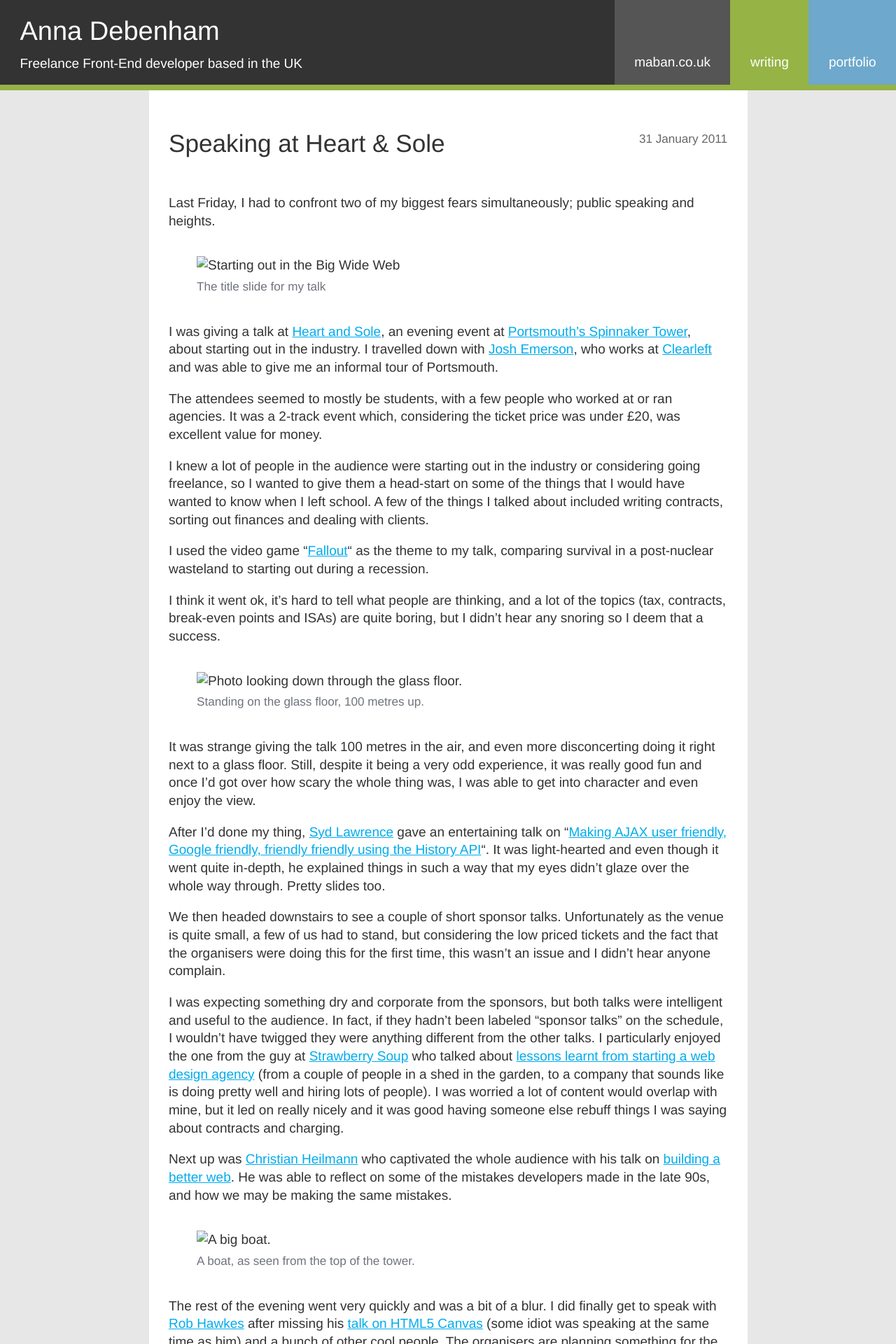
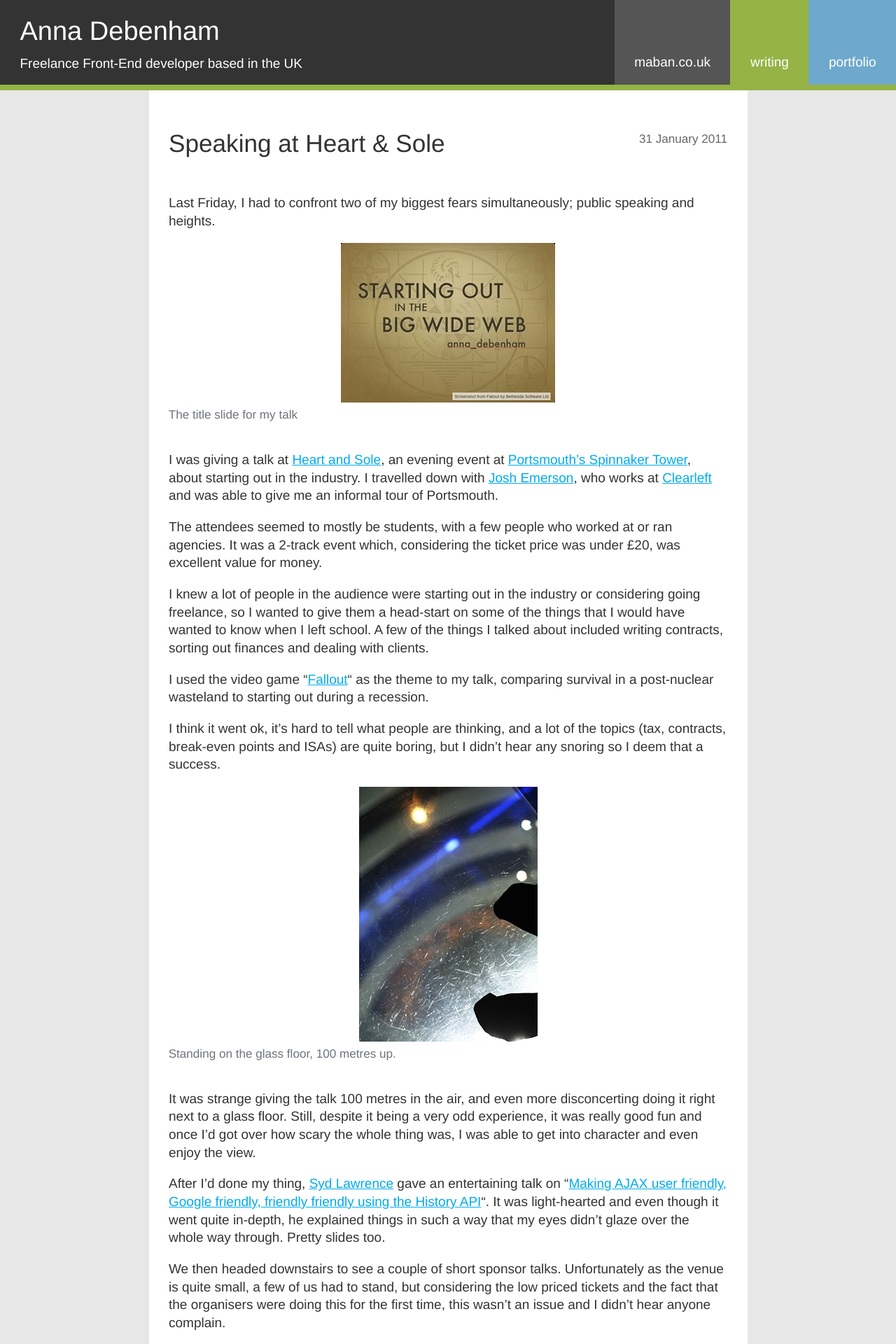
Before and after one commit to maban/maban, a Jekyll site: the page built from _posts/2011-01-31-46.html, in a window 1280 px wide. Shown: the top 1920 px of the page at 70% size. Built offline with Jekyll 4.4.1, drawn with Linux system fonts in a browser that asks for light colours.

Commit message:
Clean up 46

```diff
--- a/_posts/2011-01-31-46.html
+++ b/_posts/2011-01-31-46.html
@@ -1,14 +1,15 @@
 ---
 layout: post
 title: Speaking at Heart &amp; Sole
+color:
 ---
 
 <p>Last Friday, I had to confront two of my biggest fears simultaneously; public speaking and heights.</p>
 
-<p>	<figure class="pullout">
-	<img src="image/article/slide-starting-out.jpg" alt="Starting out in the Big Wide Web" />
+<figure class="full">
+	<img src="/image/slide-starting-out.jpg" alt="Starting out in the Big Wide Web" />
 	<figcaption>The title slide for my talk</figcaption>
-</figure></p>
+</figure>
 
 <p>I was giving a talk at <a href="http://lanyrd.com/2011/heartandsole/">Heart and Sole</a>, an evening event at <a href="http://www.spinnakertower.co.uk/">Portsmouth&#8217;s Spinnaker Tower</a>, about starting out in the industry. I travelled down with <a href="http://joshemerson.co.uk/">Josh Emerson</a>, who works at <a href="http://clearleft.com/">Clearleft</a> and was able to give me an informal tour of Portsmouth.</p>
 
@@ -20,10 +21,10 @@ title: Speaking at Heart &amp; Sole
 
 <p>I think it went ok, it&#8217;s hard to tell what people are thinking, and a lot of the topics (tax, contracts, break-even points and <span class="caps">ISA</span>s) are quite boring, but I didn&#8217;t hear any snoring so I deem that a success.</p>
 
-<p>	<figure class="pullout">
-	<img src="image/article/photo-spinnaker-tower-floor.jpg" alt="Photo looking down through the glass floor." />
+<figure class="full">
+	<img src="/image/photo-spinnaker-tower-floor.jpg" alt="Photo looking down through the glass floor." />
 	<figcaption>Standing on the glass floor, 100 metres up.</figcaption>
-</figure></p>
+</figure>
 
 <p>It was strange giving the talk 100 metres in the air, and even more disconcerting doing it right next to a glass floor. Still, despite it being a very odd experience, it was really good fun and once I&#8217;d got over how scary the whole thing was, I was able to get into character and even enjoy the view.</p>
 
@@ -35,10 +36,10 @@ title: Speaking at Heart &amp; Sole
 
 <p>Next up was <a href="http://icant.co.uk/">Christian Heilmann</a> who captivated the whole audience with his talk on <a href="http://lanyrd.com/2011/heartandsole/sccfh/">building a better web</a>. He was able to reflect on some of the mistakes developers made in the late 90s, and how we may be making the same mistakes.</p>
 
-<p>	<figure class="pullout">
-	<img src="image/article/photo-spinnaker-tower-boat.jpg" alt="A big boat." />
+<figure class="full">
+	<img src="/image/photo-spinnaker-tower-boat.jpg" alt="A big boat." />
 	<figcaption>A boat, as seen from the top of the tower.</figcaption>
-</figure></p>
+</figure>
 
 <p>The rest of the evening went very quickly and was a bit of a blur. I did finally get to speak with <a href="http://rawkes.com/">Rob Hawkes</a> after missing his <a href="http://lanyrd.com/2011/heartandsole/szpm/">talk on HTML5 Canvas</a> (some idiot was speaking at the same time as him) and a bunch of other cool people. The organisers are planning something for the Summer so I&#8217;m looking forward to hearing more about that.</p>
 
```
Also changed, not shown: image/photo-spinnaker-tower-boat.jpg (added), image/photo-spinnaker-tower-floor.jpg (added), image/slide-starting-out.jpg (added).
